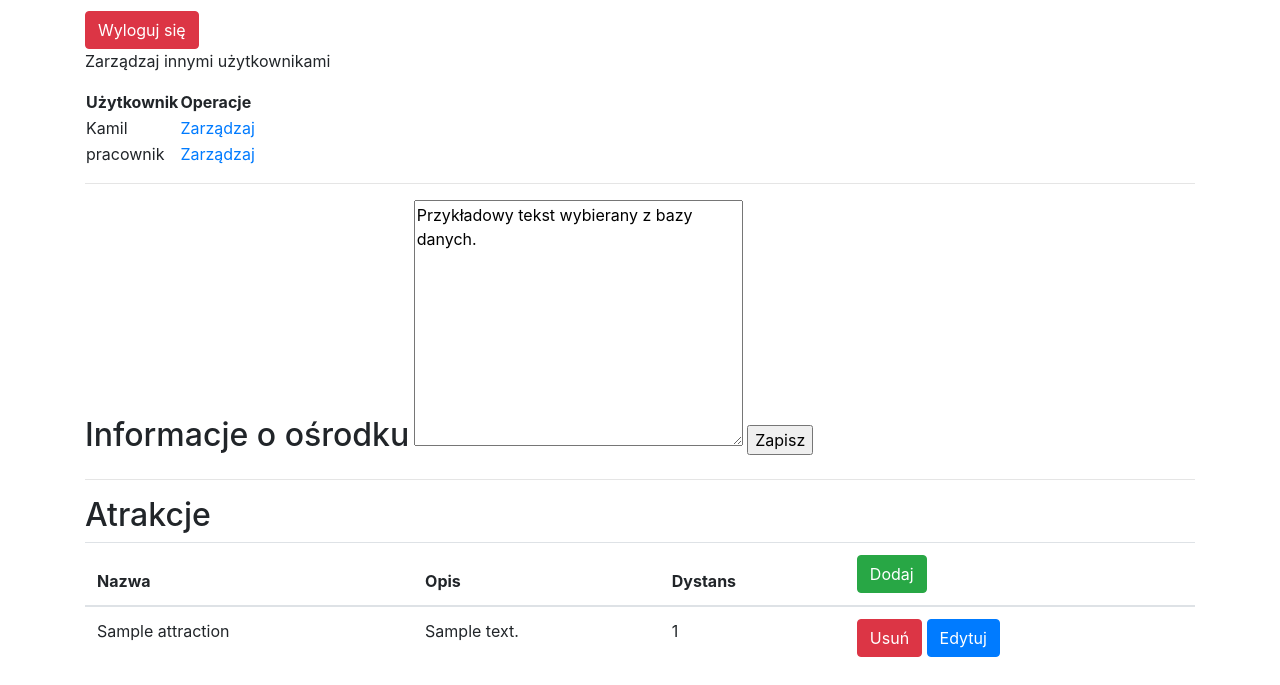
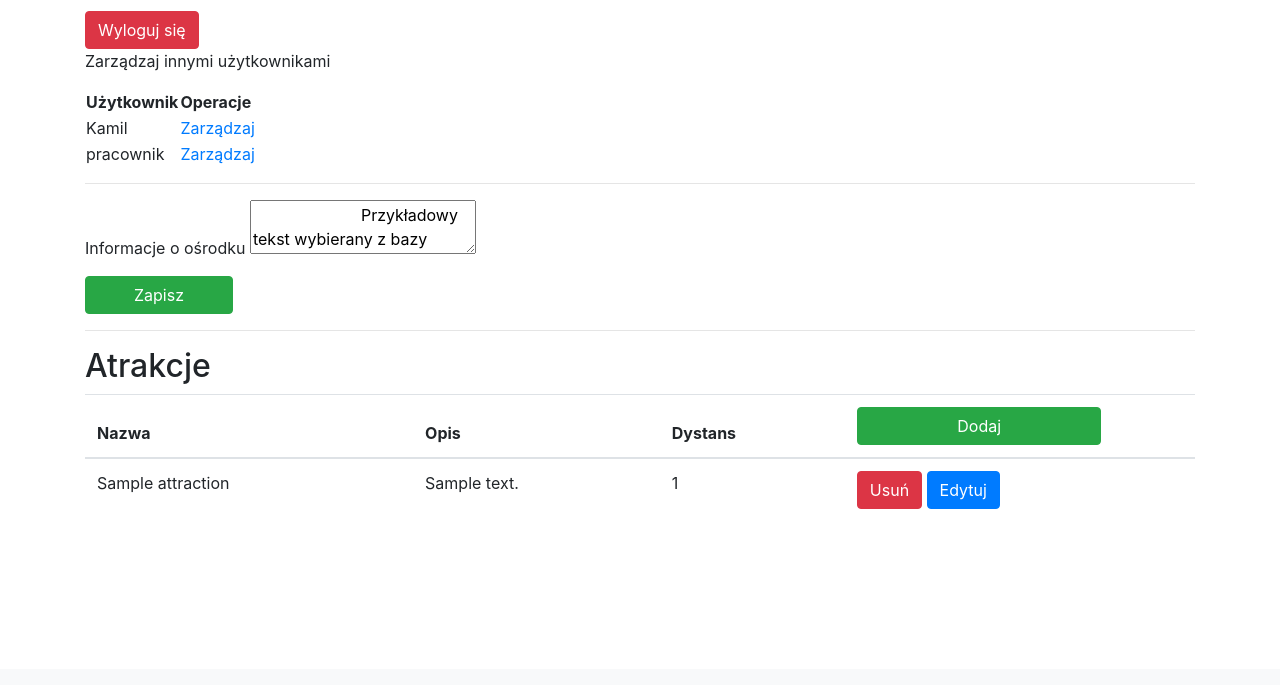
Before and after one commit to AnonymousX86/osrodek, a PHP site: page /panel in a window 1280 px wide. Shown: the part 131-816 px from the top of the page. After the commit the page ends 640 px from the top, so only its background shows below. Run offline with PHP 8.4, Linux system fonts and the light colour scheme; a user stored in the database is signed in; data comes from the database, SQL or seed files in the repository; tables that the repository leaves empty hold one stand-in row (values such as "Sample post"); a stand-in replaces the project's code that opens the database connection; some libraries are stand-ins or nearby versions.

Commit message:
Aktualizacja stylów strony i składni
Kod i strona wyglądają ładniej .

```diff
--- a/web/css/panelModal.css
+++ b/web/css/panelModal.css
@@ -12,11 +12,3 @@
     font-size: 60px;
     cursor: pointer;
 }
-.modal-content {
-    display: flex;
-    flex-direction: column;
-    align-items: center;
-    justify-content: center;
-    padding: 20px;
-
-}
--- a/web/panel/index.php
+++ b/web/panel/index.php
@@ -10,7 +10,7 @@ if (!isset($_SESSION['user_id'])) {
 <head>
     <?php require "../static/head.html" ?>
     <title>Ośrodek wypoczynkowy</title>
-    <link rel="stylesheet" href="../css/panelModal.css">
+    <link rel="stylesheet" href="../css/panelModal.css"/>
 </head>
 <body>
 <nav class="navbar navbar-expand-lg navbar-light bg-light">
@@ -75,7 +75,6 @@ if (!isset($_SESSION['user_id'])) {
     <div class="row">
         <div class="col">
             <form action="../scripts/update_info.php" method="post">
-                <label class="h2" for="editor">Informacje o ośrodku</label>
                 <?php
                 require '../env/connect.php';
                 $sql = $mysqli->prepare('SELECT content FROM articles WHERE id = 1');
@@ -85,8 +84,17 @@ if (!isset($_SESSION['user_id'])) {
                 $result->close();
                 $mysqli->close();
                 ?>
-                <textarea name="text" id="editor" cols="30" rows="10"><?= $row['content'] ?></textarea>
-                <input type="submit" value="Zapisz"/>
+                <div class="row no-gutters">
+                    <div class="col-12 mb-2">
+                        <label for="editor">Informacje o ośrodku</label>
+                        <textarea name="text" id="editor">
+                        <?= $row['content'] ?>
+                        </textarea>
+                    </div>
+                    <div class="col-12 ">
+                        <input class="btn btn-success px-5" type="submit" value="Zapisz"/>
+                    </div>
+                </div>
             </form>
         </div>
     </div>
@@ -100,7 +108,9 @@ if (!isset($_SESSION['user_id'])) {
                     <th>Nazwa</th>
                     <th>Opis</th>
                     <th>Dystans</th>
-                        <th><button class="btn btn-success" onclick="dodaj()">Dodaj</button></th>
+                    <th>
+                        <button class="btn btn-success w-75" onclick="dodaj()">Dodaj</button>
+                    </th>
                 </tr>
                 </thead>
                 <tbody>
@@ -108,15 +118,14 @@ if (!isset($_SESSION['user_id'])) {
                 require '../env/connect.php';
                 $dane = $mysqli->query('SELECT * FROM attractions');
                 $result = $dane->fetch_all();
-                    foreach($result as $atrakcja){
+                foreach ($result as $atrakcja) {
                     ?>
                     <tr>
-                        <td id="nazwa<?= $atrakcja[0]  ?>"><?= $atrakcja[1] ?></td>
-                        <td id="opis<?= $atrakcja[0]  ?>" aria-label="<?= htmlentities($atrakcja[2]) ?>"><?= htmlentities(substr($atrakcja[2], 0, 40)) ?>
-                            <?php
-                                if(strlen($atrakcja[2])>40) echo "...";
-                            ?></td>
-                        <td id="dystans<?= $atrakcja[0]  ?>"><?= $atrakcja[3] ?></td>
+                        <td id="nazwa<?= $atrakcja[0] ?>"><?= $atrakcja[1] ?></td>
+                        <td id="opis<?= $atrakcja[0] ?>" aria-label="<?= htmlentities($atrakcja[2]) ?>"
+                        ><?= htmlentities(substr($atrakcja[2], 0, 40)) ?>
+                            <?php if (strlen($atrakcja[2]) > 40) echo "..."; ?></td>
+                        <td id="dystans<?= $atrakcja[0] ?>"><?= $atrakcja[3] ?></td>
                         <td>
                             <button class="btn btn-danger" onclick="">Usuń</button>
                             <button class="btn btn-primary" onclick="edycja(<?= $atrakcja[0] ?>)">Edytuj</button>
@@ -131,44 +140,70 @@ if (!isset($_SESSION['user_id'])) {
     </div>
 </div>
 <div id="formAtr">
-    <div class="modal-content">
-        <span id="formClose">&times;</span>
+    <div class="row bg-light rounded border">
+        <div class="col-12"><span id="formClose">&times;</span></div>
         <form action="../scripts/atrAddEdit.php" method="post">
-            <label class="h5">Nazwa atrakcji</label><br>
-            <input type="hidden" name="id" value="" id="id">
-            <input type="text" name="edytujNazwa" id="edytujNazwa" value=""><br>
-            <label class="h5">Opis atrakcji</label><br>
-            <textarea type="text" name="edytujOpis" id="edytujOpis" cols="30" rows="10"></textarea><br>
-            <label class="h5">Dystans atrakcji</label><br>
-            <input type="number" name="edytujDystans" id="edytujDystans" value=""><br>
-            <input type="text" name="akcja" id="edytujAkcja" hidden value="">
-            <button type="submit" class="btn btn-success">Dodaj</button>
+            <div class="row no-gutters">
+                <input class="form-control" type="hidden" name="id" value="" id="id"/>
+                <div class="col-8 offset-2">
+                    <label>
+                        Nazwa atrakcji
+                        <input class="form-control" type="text" name="edytujNazwa" id="edytujNazwa" value=""/>
+                    </label>
+                </div>
+                <div class="col-8 offset-2">
+                    <label>
+                        Opis atrakcji
+                        <textarea
+                                class="form-control"
+                                type="text"
+                                name="edytujOpis"
+                                id="edytujOpis"
+                                cols="30"
+                                rows="10"
+                        ></textarea>
+                    </label>
+                </div>
+                <div class="col-8 offset-2">
+                    <label>
+                        Dystans atrakcji
+                        <input class="form-control" type="number" name="edytujDystans" id="edytujDystans" value=""/>
+                    </label>
+                </div>
+                <input type="hidden" name="akcja" id="edytujAkcja" value=""/>
+                <div class="col-8 offset-2">
+                    <button type="submit" class="btn btn-success w-50 mt-3 mb-5">Dodaj</button>
+                </div>
+            </div>
         </form>
     </div>
 </div>
 <script>
-    let formAtr,
-        edytujId =document.getElementById("id"),
+    let formAtr;
+    const edytujId = document.getElementById("id"),
         edytujNazwa = document.getElementById("edytujNazwa"),
         edytujOpis = document.getElementById("edytujOpis"),
         edytujDystans = document.getElementById("edytujDystans"),
         edytujAkcja = document.getElementById("edytujAkcja");
-    function dodaj(){
+
+    function dodaj() {
         formAtr = document.getElementById("formAtr");
         formAtr.style.display = "block";
         edytujAkcja.value = "add";
     }
-    function edycja(x){
+
+    function edycja(x) {
         formAtr = document.getElementById("formAtr");
         formAtr.style.display = "block";
         edytujId.value = x;
-        edytujNazwa.value = document.getElementById("nazwa"+x).innerHTML;
-        edytujOpis.innerHTML = document.getElementById("opis"+x).getAttribute("aria-label");
-        edytujDystans.value = document.getElementById("dystans"+x).innerHTML;
+        edytujNazwa.value = document.getElementById("nazwa" + x).innerHTML;
+        edytujOpis.innerHTML = document.getElementById("opis" + x).getAttribute("aria-label");
+        edytujDystans.value = document.getElementById("dystans" + x).innerHTML;
         edytujAkcja.value = "edit";
     }
+
     let closeButton = document.getElementById("formClose");
-    closeButton.addEventListener("click", function (){
+    closeButton.addEventListener("click", function () {
         formAtr.style.display = "none";
     });
 </script>
```
Also changed, not shown: web/index.php (+16 -16 lines), web/scripts/atrAddEdit.php (+14 -17 lines). Lines whose indentation alone changed are shown as unchanged.
